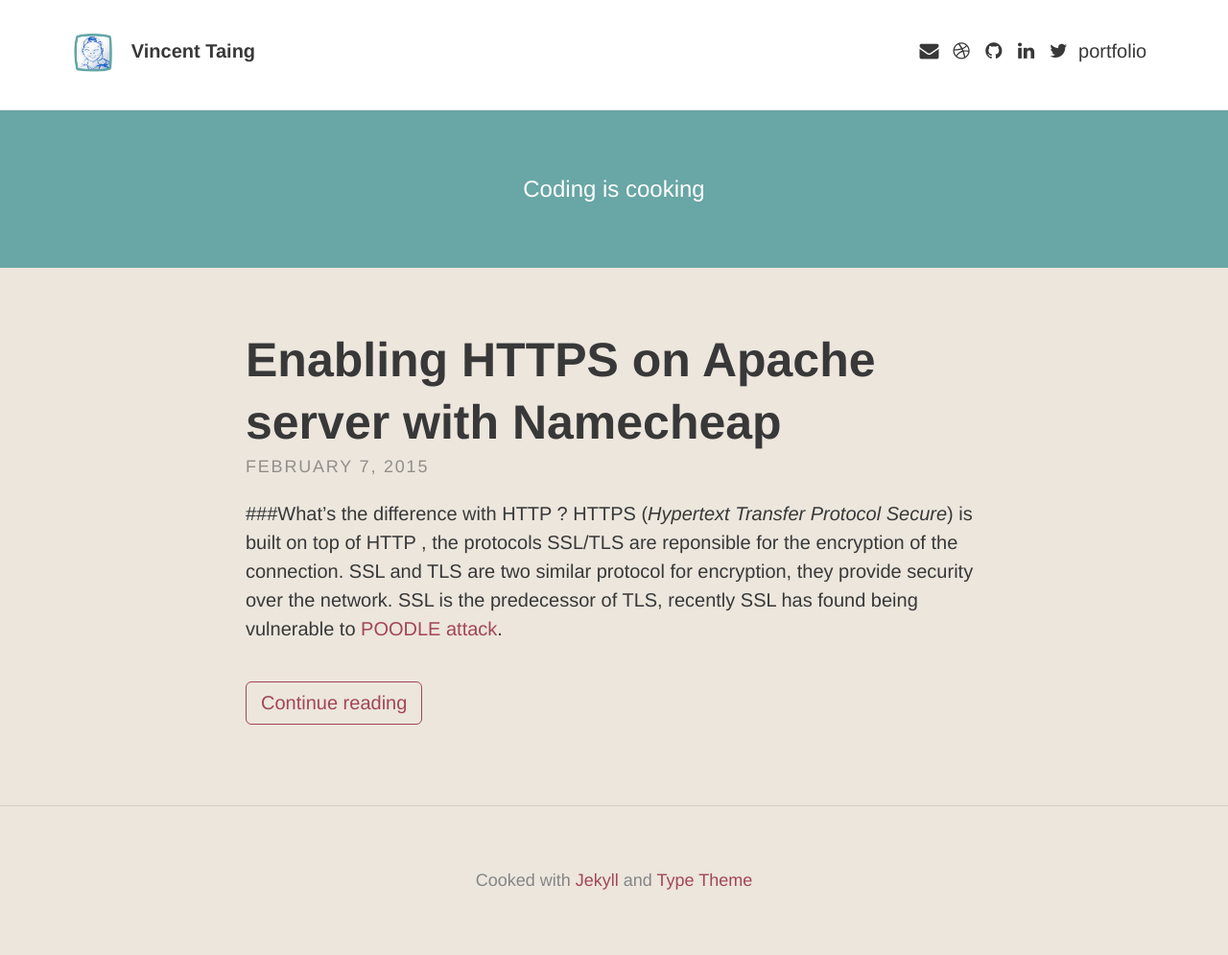
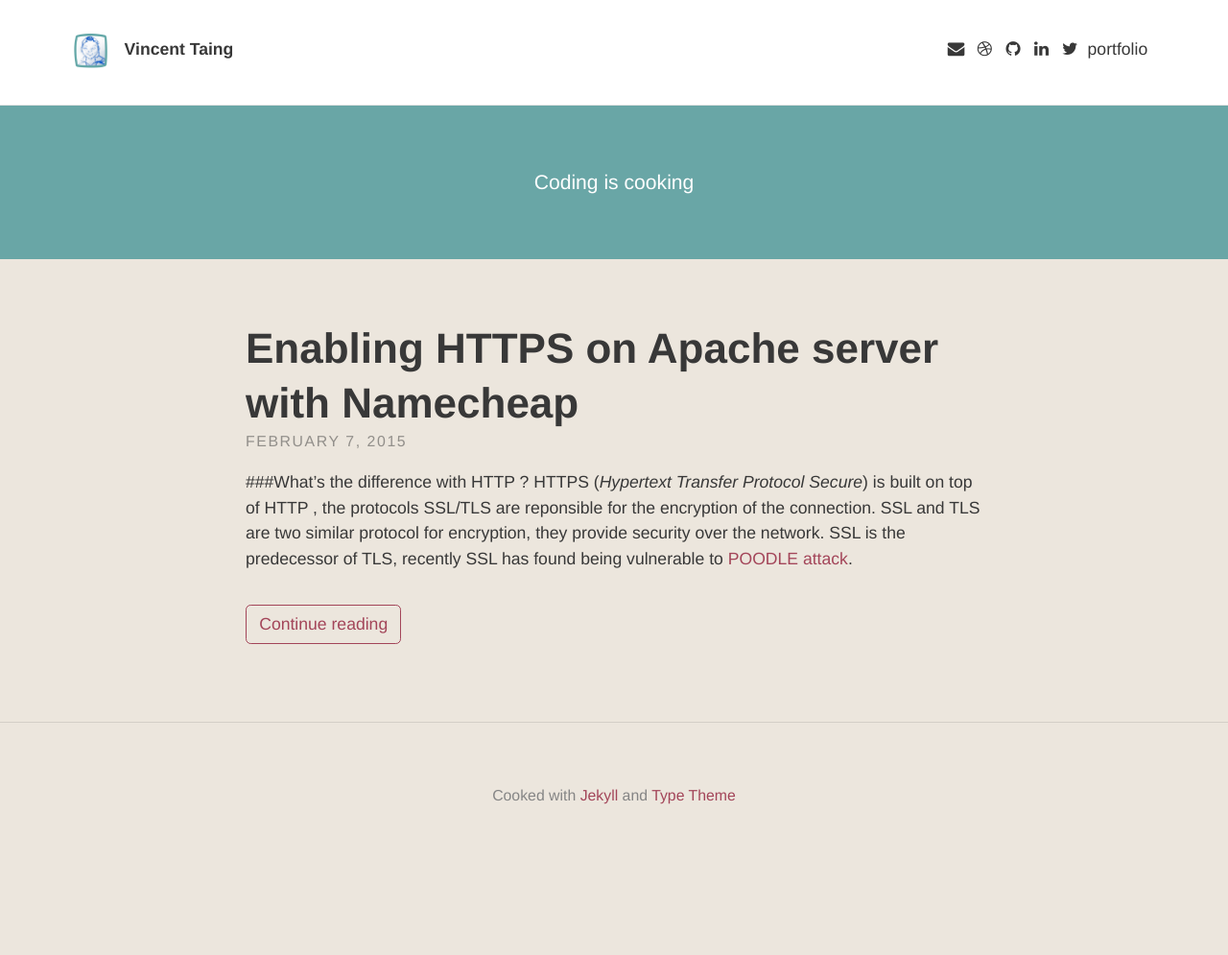
Before and after one commit to vnctaing/blog, a Jekyll site: the page built from index.html, in a window 1280 px wide. Shown: the whole page at 96% size. Built offline with Jekyll 4.4.1, drawn with Linux system fonts in a browser that asks for light colours; nearby versions of some CDN libraries; some web fonts are replaced; the list of posts is cut into pages by our own code; after the commit the page ends 905 px from its top, so only the background shows below that.

Commit message:
Gotham rounded

```diff
--- a/_sass/base/_global.scss
+++ b/_sass/base/_global.scss
@@ -14,6 +14,11 @@ html {
 ::-moz-selection {
   background: $selection-color;
 }
+@font-face{
+  font-family: "Gotham Rounded";
+  src: url(../fonts/gotham.otf);
+}
+
 body {
   color: $text-color;
   font-family: $font-family;
--- a/_sass/base/_variables.scss
+++ b/_sass/base/_variables.scss
@@ -1,6 +1,6 @@
 // typography
 $font-family: 'Gotham Rounded', Helvetica, Arial, sans-serif;
-$font-size: 1.25em;
+$font-size: 1.1em;
 
 // padding
 $padding-large: 20%;
```
Also changed, not shown: 2 other files.
